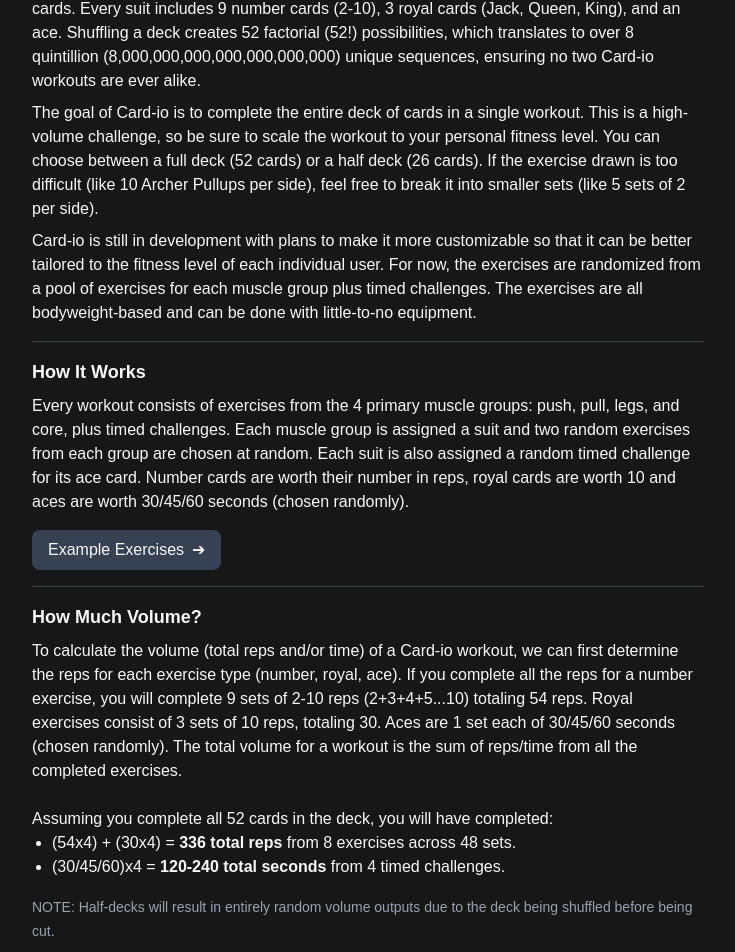
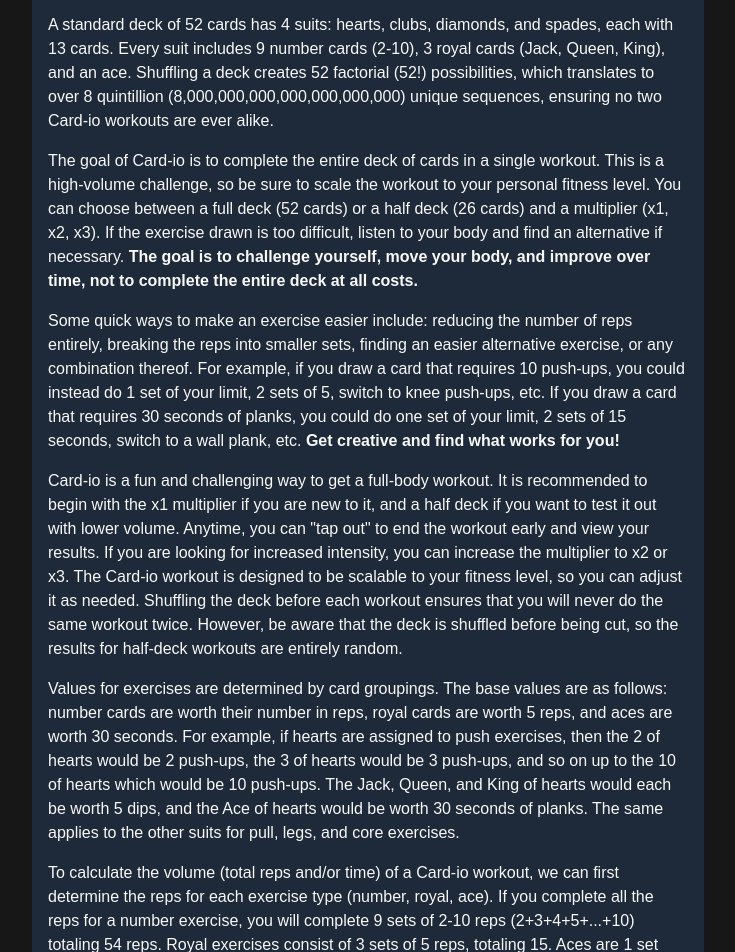
Before and after one commit to natep1123/Card-io, a Next.js app: page /about in a window 1280 px wide. Shown: the part 228-1180 px from the top of the page, without its empty margins (272-1007 px from the left). Built offline with nearby package versions, Linux system fonts and the light colour scheme.

Commit message:
Updated about page, deleted ExerciseExample

```diff
--- a/src/app/about/page.js
+++ b/src/app/about/page.js
@@ -1,76 +1,86 @@
-import ExercisesExample from "@/components/about/ExercisesExample";
-
 export default function AboutPage() {
-  const paragraphs = [
-    {
-      q: "Intro",
-      a: [
-        "A standard deck of 52 cards has 4 suits: hearts, clubs, diamonds, and spades, each with 13 cards. Every suit includes 9 number cards (2-10), 3 royal cards (Jack, Queen, King), and an ace. Shuffling a deck creates 52 factorial (52!) possibilities, which translates to over 8 quintillion (8,000,000,000,000,000,000,000) unique sequences, ensuring no two Card-io workouts are ever alike.",
-        "The goal of Card-io is to complete the entire deck of cards in a single workout. This is a high-volume challenge, so be sure to scale the workout to your personal fitness level. You can choose between a full deck (52 cards) or a half deck (26 cards). If the exercise drawn is too difficult (like 10 Archer Pullups per side), feel free to break it into smaller sets (like 5 sets of 2 per side).",
-
-        "Card-io is still in development with plans to make it more customizable so that it can be better tailored to the fitness level of each individual user. For now, the exercises are randomized from a pool of exercises for each muscle group plus timed challenges. The exercises are all bodyweight-based and can be done with little-to-no equipment.",
-      ],
-    },
-    {
-      q: "How It Works",
-      a: [
-        <>
-          Every workout consists of exercises from the 4 primary muscle groups:
-          push, pull, legs, and core, plus timed challenges. Each muscle group
-          is assigned a suit and two random exercises from each group are chosen
-          at random. Each suit is also assigned a random timed challenge for its
-          ace card. Number cards are worth their number in reps, royal cards are
-          worth 10 and aces are worth 30/45/60 seconds (chosen randomly).
-          <ExercisesExample />
-        </>,
-      ],
-    },
-    {
-      q: "How Much Volume?",
-      a: [
-        "To calculate the volume (total reps and/or time) of a Card-io workout, we can first determine the reps for each exercise type (number, royal, ace). If you complete all the reps for a number exercise, you will complete 9 sets of 2-10 reps (2+3+4+5...10) totaling 54 reps. Royal exercises consist of 3 sets of 10 reps, totaling 30. Aces are 1 set each of 30/45/60 seconds (chosen randomly). The total volume for a workout is the sum of reps/time from all the completed exercises.",
-        <>
-          <div className="my-4">
-            <span>
-              Assuming you complete all 52 cards in the deck, you will have
-              completed:
-            </span>{" "}
+  return (
+    <div className="flex flex-col gap-4 w-full items-center max-w-2xl">
+      <h2>How Does It Work?</h2>
+      <div className="text-left flex flex-col gap-4">
+        <div className="flex flex-col gap-4 rounded-lg bg-gray-800 p-4">
+          <h3 className="font-semibold text-lg">Intro</h3>
+          <p>
+            A standard deck of 52 cards has 4 suits: hearts, clubs, diamonds,
+            and spades, each with 13 cards. Every suit includes 9 number cards
+            (2-10), 3 royal cards (Jack, Queen, King), and an ace. Shuffling a
+            deck creates 52 factorial (52!) possibilities, which translates to
+            over 8 quintillion (8,000,000,000,000,000,000,000) unique sequences,
+            ensuring no two Card-io workouts are ever alike.{" "}
+          </p>
+          <p>
+            The goal of Card-io is to complete the entire deck of cards in a
+            single workout. This is a high-volume challenge, so be sure to scale
+            the workout to your personal fitness level. You can choose between a
+            full deck (52 cards) or a half deck (26 cards) and a multiplier (x1,
+            x2, x3). If the exercise drawn is too difficult, listen to your body
+            and find an alternative if necessary.{" "}
+            <b>
+              The goal is to challenge yourself, move your body, and improve
+              over time, not to complete the entire deck at all costs.
+            </b>
+          </p>
+          <p>
+            Some quick ways to make an exercise easier include: reducing the
+            number of reps entirely, breaking the reps into smaller sets,
+            finding an easier alternative exercise, or any combination thereof.
+            For example, if you draw a card that requires 10 push-ups, you could
+            instead do 1 set of your limit, 2 sets of 5, switch to knee
+            push-ups, etc. If you draw a card that requires 30 seconds of
+            planks, you could do one set of your limit, 2 sets of 15 seconds,
+            switch to a wall plank, etc.{" "}
+            <b>Get creative and find what works for you!</b>
+          </p>
+          <p>
+            Card-io is a fun and challenging way to get a full-body workout. It
+            is recommended to begin with the x1 multiplier if you are new to it,
+            and a half deck if you want to test it out with lower volume.
+            Anytime, you can "tap out" to end the workout early and view your
+            results. If you are looking for increased intensity, you can
+            increase the multiplier to x2 or x3. The Card-io workout is designed
+            to be scalable to your fitness level, so you can adjust it as
+            needed. Shuffling the deck before each workout ensures that you will
+            never do the same workout twice. However, be aware that the deck is
+            shuffled before being cut, so the results for half-deck workouts are
+            entirely random.
+          </p>
+          <p>
+            Values for exercises are determined by card groupings. The base
+            values are as follows: number cards are worth their number in reps,
+            royal cards are worth 5 reps, and aces are worth 30 seconds. For
+            example, if hearts are assigned to push exercises, then the 2 of
+            hearts would be 2 push-ups, the 3 of hearts would be 3 push-ups, and
+            so on up to the 10 of hearts which would be 10 push-ups. The Jack,
+            Queen, and King of hearts would each be worth 5 dips, and the Ace of
+            hearts would be worth 30 seconds of planks. The same applies to the
+            other suits for pull, legs, and core exercises.
+          </p>
+          <p>
+            To calculate the volume (total reps and/or time) of a Card-io
+            workout, we can first determine the reps for each exercise type
+            (number, royal, ace). If you complete all the reps for a number
+            exercise, you will complete 9 sets of 2-10 reps (2+3+4+5+...+10)
+            totaling 54 reps. Royal exercises consist of 3 sets of 5 reps,
+            totaling 15. Aces are 1 set each of 30 seconds. The total volume for
+            a workout is the sum of reps/time from all the completed exercises.
+          </p>
+          <div>
+            Assuming you complete all 52 cards in the deck with a x1 multiplier,
+            you will have completed:
             <ul className="list-disc pl-5">
               <li>
-                (54x4) + (30x4) ={" "}
-                <span className="font-bold">336 total reps</span> from 8
-                exercises across 48 sets.
+                (54 × 4) + (15 × 4) = 336 total reps from 8 exercises across 48
+                sets.
               </li>
-              <li>
-                (30/45/60)x4 ={" "}
-                <span className="font-bold">120-240 total seconds</span> from 4
-                timed challenges.
-              </li>
+              <li>(30 × 4) = 120 total seconds from 4 timed challenges.</li>
             </ul>
           </div>
-          <span className="text-gray-400 text-sm">
-            NOTE: Half-decks will result in entirely random volume outputs due
-            to the deck being shuffled before being cut.
-          </span>
-        </>,
-      ],
-    },
-  ];
-
-  return (
-    <div className="flex flex-col w-full items-center max-w-2xl">
-      <h2>How Does It Work?</h2>
-      <div className="text-left flex flex-col gap-4">
-        {paragraphs.map((para, index) => (
-          <div key={index} className="border-b border-gray-700 pb-4">
-            <h3 className="text-lg font-semibold mb-2">{para.q}</h3>
-            <div className="text-white flex flex-col gap-2">
-              {para.a.map((p) => {
-                return <div key={`${index}-${Math.random()}`}>{p}</div>;
-              })}
-            </div>
-          </div>
-        ))}
+        </div>
       </div>
     </div>
   );
--- a/src/components/about/ExercisesExample.jsx
+++ /dev/null
@@ -1,176 +0,0 @@
-"use client";
-
-import { useState } from "react";
-
-export default function ExercisesExample() {
-  const [isDropdownOpen, setIsDropdownOpen] = useState(false);
-
-  const exercisesExample = {
-    numberExercises: [
-      {
-        name: "Clap Pushups",
-        unit: "reps",
-        group: "push",
-        suit: "clubs",
-      },
-      {
-        name: "Chin-Ups",
-        unit: "reps",
-        group: "pull",
-        suit: "diamonds",
-      },
-      {
-        name: "Lunges",
-        unit: "reps per leg",
-        group: "legs",
-        suit: "hearts",
-      },
-      {
-        name: "Hanging Leg Raises",
-        unit: "reps",
-        group: "core",
-        suit: "spades",
-      },
-    ],
-    royalExercises: [
-      {
-        name: "Decline Pushups",
-        unit: "reps",
-        group: "push",
-        suit: "clubs",
-      },
-      {
-        name: "Pull-Ups",
-        unit: "reps",
-        group: "pull",
-        suit: "diamonds",
-      },
-      {
-        name: "Bodyweight Squats",
-        unit: "reps",
-        group: "legs",
-        suit: "hearts",
-      },
-      {
-        name: "Floor Leg Raises",
-        unit: "reps",
-        group: "core",
-        suit: "spades",
-      },
-    ],
-    aceExercises: [
-      {
-        name: "Rest",
-        unit: "sec",
-        group: "timed",
-        time: "30",
-        suit: "clubs",
-      },
-      {
-        name: "Wall Sit",
-        unit: "sec",
-        group: "timed",
-        time: "30",
-        suit: "diamonds",
-      },
-      {
-        name: "Plank",
-        unit: "sec",
-        group: "timed",
-        time: "60",
-        suit: "hearts",
-      },
-      {
-        name: "Mountain Climbers",
-        unit: "sec",
-        group: "timed",
-        time: "45",
-        suit: "spades",
-      },
-    ],
-  };
-
-  return (
-    <div className="space-y-4 mt-4">
-      <button
-        onClick={() => setIsDropdownOpen(!isDropdownOpen)}
-        className="py-2 px-4 bg-gray-700 text-white rounded-lg hover:bg-gray-600 transition flex items-center justify-start cursor-pointer"
-      >
-        <span>Example Exercises</span>
-        <span className={`ml-2 transform ${isDropdownOpen ? "rotate-90" : ""}`}>
-          ➔
-        </span>
-      </button>
-      {isDropdownOpen && (
-        <div className="space-y-4">
-          <div className="w-full bg-gray-800 border border-gray-700 rounded-lg p-4">
-            <h4 className="text-md font-semibold mb-2">Number Exercises</h4>
-            <table className="w-full text-left border-collapse">
-              <thead>
-                <tr className="border-b border-gray-600">
-                  <th className="py-2 px-4">Exercise</th>
-                  <th className="py-2 px-4">Group</th>
-                  <th className="py-2 px-4">Suit</th>
-                </tr>
-              </thead>
-              <tbody>
-                {exercisesExample.numberExercises.map((exercise, index) => (
-                  <tr key={index} className="border-b border-gray-700">
-                    <td className="py-2 px-4">{exercise.name}</td>
-                    <td className="py-2 px-4 capitalize">{exercise.group}</td>
-                    <td className="py-2 px-4 capitalize">{exercise.suit}</td>
-                  </tr>
-                ))}
-              </tbody>
-            </table>
-          </div>
-          <div className="w-full bg-gray-800 border border-gray-700 rounded-lg p-4">
-            <h4 className="text-md font-semibold mb-2">Royal Exercises</h4>
-            <table className="w-full text-left border-collapse">
-              <thead>
-                <tr className="border-b border-gray-600">
-                  <th className="py-2 px-4">Exercise</th>
-                  <th className="py-2 px-4">Group</th>
-                  <th className="py-2 px-4">Suit</th>
-                </tr>
-              </thead>
-              <tbody>
-                {exercisesExample.royalExercises.map((exercise, index) => (
-                  <tr key={index} className="border-b border-gray-700">
-                    <td className="py-2 px-4">{exercise.name}</td>
-                    <td className="py-2 px-4 capitalize">{exercise.group}</td>
-                    <td className="py-2 px-4 capitalize">{exercise.suit}</td>
-                  </tr>
-                ))}
-              </tbody>
-            </table>
-          </div>
-          <div className="w-full bg-gray-800 border border-gray-700 rounded-lg p-4">
-            <h4 className="text-md font-semibold mb-2">Ace Exercises</h4>
-            <table className="w-full text-left border-collapse">
-              <thead>
-                <tr className="border-b border-gray-600">
-                  <th className="py-2 px-4">Exercise</th>
-                  <th className="py-2 px-4">Group</th>
-                  <th className="py-2 px-4">Suit</th>
-                </tr>
-              </thead>
-              <tbody>
-                {exercisesExample.aceExercises.map((exercise, index) => (
-                  <tr key={index} className="border-b border-gray-700">
-                    <td className="py-2 px-4">{exercise.name}</td>
-                    <td className="py-2 px-4 capitalize">{exercise.group}</td>
-                    <td className="py-2 px-4 capitalize">{exercise.suit}</td>
-                    <td className="py-2 px-4">
-                      {exercise.time} {exercise.unit}
-                    </td>
-                  </tr>
-                ))}
-              </tbody>
-            </table>
-          </div>
-        </div>
-      )}
-    </div>
-  );
-}
```
